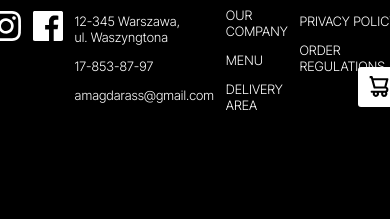
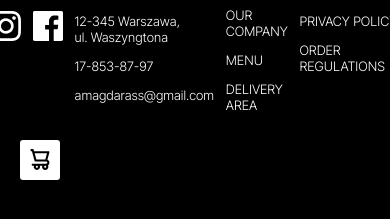
Before and after one commit to h3770k1k1/restaurant-site, a React (Create React App) app: page / in a window 390 px wide. Shown: the part 369-588 px from the top of the page. Built offline with nearby package versions, Linux system fonts and the light colour scheme.

Commit message:
separate bottom buttons from footer

```diff
--- a/src/components/Footer.jsx
+++ b/src/components/Footer.jsx
@@ -7,6 +7,7 @@ import UpArrowIcon from "../resources/up-arrow.svg";
 import ShoppingCart from "../resources/shopping-cart.svg";
 import i18n from "i18next";
 import { initReactI18next, useTranslation } from "react-i18next";
+import Buttons from "./StickyButtons";
 
 const Footer = () => {
 	detectScrollUp();
@@ -48,17 +49,7 @@ const Footer = () => {
 				<p>{t("privacyPolicyParagraph")}</p>
 				<p>{t("orderRegulationsParagraph")}</p>
 			</div>
-			<div className="bottom-button shopping-button">
-				<img src={ShoppingCart} />
-			</div>
-			<div
-				className="bottom-button scroll-to-top-button  non-visible"
-				onClick="window.scroll(0,0);"
-			>
-				<a href="#top">
-					<img className="up-arrow-icon" src={UpArrowIcon} />
-				</a>
-			</div>
+			<Buttons/>
 		</div>
 	);
 };
--- a/src/components/Footer.scss
+++ b/src/components/Footer.scss
@@ -64,48 +64,11 @@ font-size: 16px;
 .sm-icons-container *{
     cursor: pointer;
 }
-.bottom-button{
-    background-color: white ;
-    width: 3em;
-    height: 3em;
-    display: flex;
-    justify-content: center;
-    align-items: center;
-    border-radius: 3px;
-    position: fixed;
-    margin-left: -94vw;
-    margin-top: -4vh;
-}
-.scroll-up-button a{
-text-decoration: none;
-color: black;
 
-}
-.scroll-up-button{
 
-}
-
-.non-visible{
-    display: none;
-}
-
-.shopping-button{
-    display: flex;
-    justify-content: center;
-    align-items: center;
-    margin-left: 94vw;
-}
-
-@media (max-width: 1200px) {
-    .bottom-button{
-        margin-top: 0vh;
-    }
-}
 
 @media (max-width: 1024px) {
-    .bottom-button{
-        margin-top: 17vh;
-    }
+
     .footer-logo-img{
         width: 100%;
     }
@@ -114,21 +77,12 @@ color: black;
 }
 
 @media (max-width: 900px) {
-    .bottom-button{
-        margin-top: 17vh;
 
-    }
     .footer-logo-img{
         width: 75%;
     }
     .footer{
     grid-column-gap: 3%;}
 
-    .scroll-up-button{
-    display: none;
-    }
-    .bottom-button{
-        width: 2.5em;
-        height: 2.5em;
-    }
+
 }
--- /dev/null
+++ b/src/components/StickyButtons.css
@@ -0,0 +1,51 @@
+#ButtonsContainer{
+    width: 90vw;
+    position: fixed;
+    height: 5em;
+    display: flex;
+    align-self: center;
+    margin-bottom: 10%;
+    justify-content: space-between;
+}
+
+.bottom-button{
+    background-color: white ;
+    width: 3em;
+    height: 3em;
+    display: flex;
+    justify-content: center;
+    align-items: center;
+    border-radius: 3px;
+
+}
+.shopping-button{
+    display: flex;
+    justify-content: center;
+    align-items: center;
+}
+
+.non-visible{
+    display: none;
+}
+
+.scroll-up-button a{
+    text-decoration: none;
+    color: black;
+
+    }
+
+    @media (max-width: 900px) {
+        .bottom-button{
+            margin-top: 17vh;
+            width: 2.5em;
+            height: 2.5em;}
+        .scroll-up-button{
+         display: none;
+        }
+
+        }
+  @media (max-width: 1200px) {
+.bottom-button{
+margin-top: 0vh;
+            }
+        }
--- /dev/null
+++ b/src/components/StickyButtons.jsx
@@ -0,0 +1,64 @@
+import { React } from "react";
+import "./StickyButtons.css";
+import UpArrowIcon from "../resources/up-arrow.svg";
+import ShoppingCart from "../resources/shopping-cart.svg";
+
+
+const Buttons = () => {
+    detectScrollUp();
+	detectScrollDown();
+	return (
+        <div id="ButtonsContainer">
+        <div className="bottom-button shopping-button">
+        <img src={ShoppingCart} />
+    </div>
+    <div
+        className="bottom-button scroll-to-top-button  non-visible"
+        onClick="window.scroll(0,0);"
+    >
+        <a href="#top">
+            <img className="up-arrow-icon" src={UpArrowIcon} />
+        </a>
+    </div></div>
+    )}
+
+
+function detectScrollDown() {
+	let prevScrollTop = 0;
+	window.addEventListener("scroll", () => {
+		const currentScrollTop =
+			window.pageYOffset || document.documentElement.scrollTop;
+		if (currentScrollTop > prevScrollTop) {
+			showButton();
+		}
+		prevScrollTop = currentScrollTop;
+	});
+}
+
+function detectScrollUp() {
+	let prevScrollTop = window.pageYOffset || document.documentElement.scrollTop;
+	window.addEventListener("scroll", () => {
+		const currentScrollTop =
+			window.pageYOffset || document.documentElement.scrollTop;
+		if (prevScrollTop > currentScrollTop) {
+			hideButton();
+		}
+		prevScrollTop = currentScrollTop;
+	});
+}
+
+function showButton() {
+	const scrollToTopButton = document.getElementsByClassName(
+		"scroll-to-top-button"
+	)[0];
+	scrollToTopButton.classList.remove("non-visible");
+}
+
+function hideButton() {
+	const scrollToTopButton = document.getElementsByClassName(
+		"scroll-to-top-button"
+	)[0];
+	scrollToTopButton.classList.add("non-visible");
+}
+
+export default Buttons;
```
